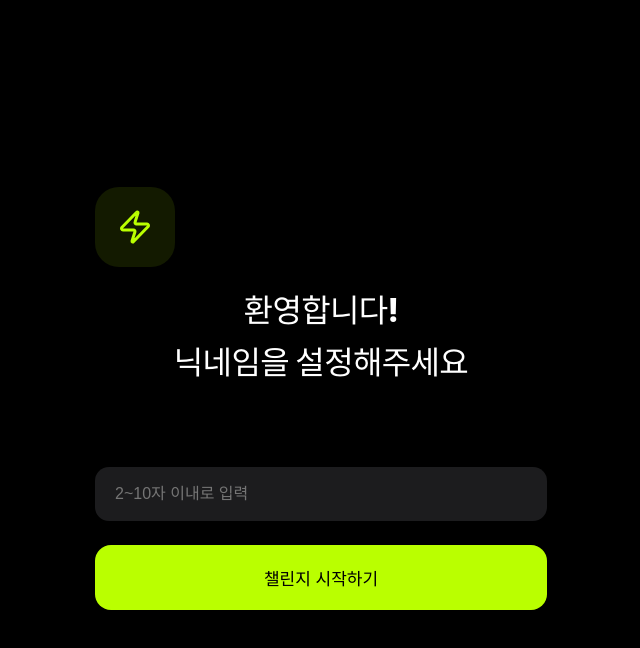
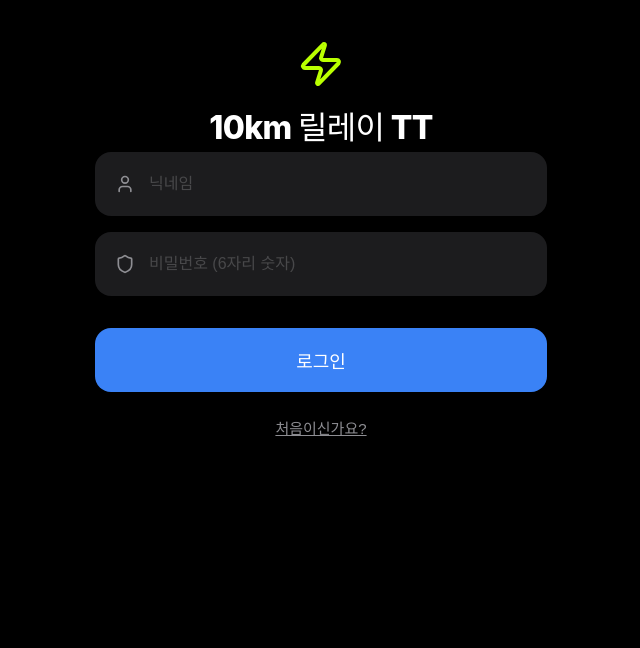
Before and after one commit to pigpo11/Challege_run, a React (Vite) app: page / in a window 1280 px wide. Shown: the top 648 px of the page, without its empty margins (319-959 px from the left). Built offline with nearby package versions, Linux system fonts and the light colour scheme; a web font is replaced by a local one.

Commit message:
Implement multi-step signup and refined login UI based on reference images

```diff
--- a/src/App.css
+++ b/src/App.css
@@ -2784,3 +2784,122 @@
   transform: scale(0.98);
   background: #2c2c2e;
 }
+
+/* Auth & Onboarding Styling */
+.auth-container {
+  padding: 40px 24px;
+  display: flex;
+  flex-direction: column;
+  height: 100%;
+  background-color: #000;
+}
+
+.auth-header {
+  margin-top: 40px;
+  margin-bottom: 60px;
+}
+
+.auth-title {
+  font-size: 28px;
+  font-weight: 800;
+  color: #fff;
+  line-height: 1.3;
+}
+
+.auth-subtitle {
+  font-size: 15px;
+  color: #8e8e93;
+  margin-top: 12px;
+}
+
+.auth-input-group {
+  display: flex;
+  flex-direction: column;
+  gap: 16px;
+}
+
+.auth-input-wrapper {
+  position: relative;
+  display: flex;
+  align-items: center;
+  background: #1c1c1e;
+  border-radius: 16px;
+  padding: 0 20px;
+  height: 64px;
+}
+
+.auth-input-icon {
+  color: #8e8e93;
+  margin-right: 12px;
+}
+
+.auth-input {
+  flex: 1;
+  background: transparent;
+  border: none;
+  color: #fff;
+  font-size: 16px;
+  outline: none;
+}
+
+.auth-input::placeholder {
+  color: #48484a;
+}
+
+.auth-btn-primary {
+  background: #3a82f6;
+  color: #fff;
+  border: none;
+  border-radius: 16px;
+  height: 64px;
+  font-size: 18px;
+  font-weight: 700;
+  margin-top: 32px;
+  cursor: pointer;
+  transition: all 0.2s;
+}
+
+.auth-btn-primary:disabled {
+  background: #1c1c1e;
+  color: #48484a;
+}
+
+.auth-btn-text {
+  background: transparent;
+  border: none;
+  color: #8e8e93;
+  font-size: 15px;
+  text-decoration: underline;
+  margin-top: 24px;
+  cursor: pointer;
+}
+
+.pin-input-container {
+  display: flex;
+  justify-content: space-between;
+  margin-top: 40px;
+}
+
+.pin-dot {
+  width: 48px;
+  height: 56px;
+  background: #1c1c1e;
+  border-radius: 12px;
+  display: flex;
+  align-items: center;
+  justify-content: center;
+  font-size: 24px;
+  color: #fff;
+  font-weight: 700;
+}
+
+.pin-dot.active {
+  border: 2px solid #3a82f6;
+}
+
+.error-msg-premium {
+  color: #ff453a;
+  font-size: 13px;
+  margin-top: 8px;
+  padding-left: 4px;
+}
--- a/src/App.tsx
+++ b/src/App.tsx
@@ -124,42 +124,190 @@ const OnboardingView = ({ onCreate, onJoin, onBack }: { onCreate: (n: string) =>
   );
 };
 
-const LoginView = ({ onLogin, allMembers }: { onLogin: (name: string) => void, allMembers: string[] }) => {
-  const [nickname, setNickname] = useState('');
-  const [error, setError] = useState('');
+const AuthView = ({ onLogin, onSignup, allUserNames }: { onLogin: (name: string, pass: string) => boolean, onSignup: (data: any) => void, allUserNames: string[] }) => {
+  const [mode, setMode] = useState<'login' | 'signup'>('login');
+  const [signupStep, setSignupStep] = useState(1);
+
+  // Login State
+  const [loginName, setLoginName] = useState('');
+  const [loginPass, setLoginPass] = useState('');
+  const [loginError, setLoginError] = useState('');
+
+  // Signup State
+  const [newName, setNewName] = useState('');
+  const [newPass, setNewPass] = useState('');
+  const [confirmPass, setConfirmPass] = useState('');
+  const [newGoal, setNewGoal] = useState('100');
+  const [signupError, setSignupError] = useState('');
 
   const handleLogin = () => {
-    if (!nickname.trim()) return;
-    if (allMembers.includes(nickname.trim())) {
-      setError('중복된 닉네임 입니다.');
-      return;
+    if (!onLogin(loginName, loginPass)) {
+      setLoginError('아이디 또는 비밀번호가 일치하지 않습니다.');
     }
-    onLogin(nickname.trim());
-  };
+  };
+
+  const nextSignupStep = () => {
+    if (signupStep === 1) {
+      if (!newName.trim()) return;
+      if (allUserNames.includes(newName.trim())) {
+        setSignupError('중복된 닉네임 입니다.');
+        return;
+      }
+      setSignupError('');
+    }
+    if (signupStep === 3) {
+      if (newPass !== confirmPass) {
+        setSignupError('비밀번호가 일치하지 않습니다.');
+        return;
+      }
+      setSignupError('');
+    }
+    setSignupStep(prev => prev + 1);
+  };
+
+  const handleSignupComplete = () => {
+    onSignup({
+      name: newName,
+      password: newPass,
+      monthlyGoal: newGoal
+    });
+  };
+
+  const renderSignupStep = () => {
+    switch (signupStep) {
+      case 1: // Nickname
+        return (
+          <div className="auth-container">
+            <div className="auth-header">
+              <h1 className="auth-title">반가워요!<br />닉네임을 알려주세요</h1>
+              <p className="auth-subtitle">챌린지에서 사용할 이름이에요</p>
+            </div>
+            <div className="auth-input-wrapper">
+              <input
+                type="text"
+                className="auth-input"
+                placeholder="닉네임 입력"
+                value={newName}
+                onChange={e => setNewName(e.target.value)}
+                autoFocus
+              />
+            </div>
+            {signupError && <p className="error-msg-premium">{signupError}</p>}
+            <div className="flex-1" />
+            <button className="auth-btn-primary" disabled={!newName.trim()} onClick={nextSignupStep}>다음</button>
+          </div>
+        );
+      case 2: // Password
+        return (
+          <div className="auth-container">
+            <div className="auth-header">
+              <button className="text-gray-500 mb-20" onClick={() => setSignupStep(1)}><ChevronLeft size={24} /></button>
+              <h1 className="auth-title">로그인 시 사용할<br />숫자 6자리를 입력해주세요</h1>
+            </div>
+            <div className="auth-input-wrapper">
+              <input
+                type="password"
+                maxLength={6}
+                className="auth-input text-center tracking-widest font-bold text-24"
+                placeholder="******"
+                value={newPass}
+                onChange={e => setNewPass(e.target.value.replace(/\D/g, ''))}
+                autoFocus
+              />
+            </div>
+            <div className="flex-1" />
+            <button className="auth-btn-primary" disabled={newPass.length < 6} onClick={nextSignupStep}>다음</button>
+          </div>
+        );
+      case 3: // Password Confirm
+        return (
+          <div className="auth-container">
+            <div className="auth-header">
+              <button className="text-gray-500 mb-20" onClick={() => setSignupStep(2)}><ChevronLeft size={24} /></button>
+              <h1 className="auth-title">비밀번호를<br />한 번 더 입력해 주세요</h1>
+            </div>
+            <div className="auth-input-wrapper">
+              <input
+                type="password"
+                maxLength={6}
+                className="auth-input text-center tracking-widest font-bold text-24"
+                placeholder="******"
+                value={confirmPass}
+                onChange={e => setConfirmPass(e.target.value.replace(/\D/g, ''))}
+                autoFocus
+              />
+            </div>
+            {signupError && <p className="error-msg-premium">{signupError}</p>}
+            <div className="flex-1" />
+            <button className="auth-btn-primary" disabled={confirmPass.length < 6} onClick={nextSignupStep}>다음</button>
+          </div>
+        );
+      case 4: // Monthly Goal
+        return (
+          <div className="auth-container">
+            <div className="auth-header">
+              <button className="text-gray-500 mb-20" onClick={() => setSignupStep(3)}><ChevronLeft size={24} /></button>
+              <h1 className="auth-title">이번 달 목표 러닝 마일리지를<br />설정해 주세요</h1>
+              <p className="auth-subtitle">내 속도에 맞는 목표를 정해보세요</p>
+            </div>
+            <div className="auth-input-wrapper">
+              <input
+                type="number"
+                className="auth-input text-24 font-bold"
+                placeholder="100"
+                value={newGoal}
+                onChange={e => setNewGoal(e.target.value)}
+                autoFocus
+              />
+              <span className="text-white font-20 ml-8">km</span>
+            </div>
+            <div className="flex-1" />
+            <button className="auth-btn-primary" onClick={handleSignupComplete}>시작하기</button>
+          </div>
+        );
+      default: return null;
+    }
+  };
+
+  if (mode === 'signup') return renderSignupStep();
 
   return (
-    <div className="page-container flex flex-col justify-center h-full px-24 bg-black">
-      <div className="text-center mb-80">
-        <div className="onboarding-icon-box mx-auto mb-20">
-          <Zap size={36} className="text-green" />
+    <div className="auth-container">
+      <div className="flex-center flex-col py-60">
+        <Zap size={48} className="text-green mb-16" />
+        <h1 className="text-white text-32 bold">10km 릴레이 TT</h1>
+      </div>
+
+      <div className="auth-input-group">
+        <div className="auth-input-wrapper">
+          <User className="auth-input-icon" size={20} />
+          <input
+            type="text"
+            className="auth-input"
+            placeholder="닉네임"
+            value={loginName}
+            onChange={e => setLoginName(e.target.value)}
+          />
         </div>
-        <h1 className="text-white text-32 bold tracking-tight">환영합니다!</h1>
-        <h1 className="text-white text-32 bold tracking-tight mt-4">닉네임을 설정해주세요</h1>
-      </div>
-
-      <div className="onboarding-fields">
-        <input
-          type="text"
-          className="fit-input-lg"
-          placeholder="2~10자 이내로 입력"
-          value={nickname}
-          onChange={e => { setNickname(e.target.value); setError(''); }}
-          autoFocus
-        />
-        {error && <p className="text-red-dim font-12 mt-8 ml-4">{error}</p>}
-        <button className="btn-primary-lg mt-24" onClick={handleLogin}>
-          챌린지 시작하기
-        </button>
+        <div className="auth-input-wrapper">
+          <Shield className="auth-input-icon" size={20} />
+          <input
+            type="password"
+            maxLength={6}
+            className="auth-input"
+            placeholder="비밀번호 (6자리 숫자)"
+            value={loginPass}
+            onChange={e => setLoginPass(e.target.value.replace(/\D/g, ''))}
+          />
+        </div>
+      </div>
+
+      {loginError && <p className="error-msg-premium">{loginError}</p>}
+
+      <button className="auth-btn-primary" onClick={handleLogin}>로그인</button>
+
+      <div className="text-center">
+        <button className="auth-btn-text" onClick={() => setMode('signup')}>처음이신가요?</button>
       </div>
     </div>
   );
@@ -1773,7 +1921,7 @@ const LeaderView = ({
     <div className="admin-content-fade px-16 pb-60">
       <h4 className="text-gray-700 font-12 bold uppercase tracking-widest mb-16">전체 멤버 ({allMembers.length})</h4>
       <div className="flex flex-col gap-8">
-        {allMembers.map(m => {
+        {allMembers.map((m: any) => {
           const memberTeam = groupTeams.find(t => t.members.includes(m));
           return (
             <div key={m} className="card member-info-card-v2">
@@ -1860,19 +2008,24 @@ const App: React.FC = () => {
   const [editingMission, setEditingMission] = useState<Mission | null>(null);
   const [showOnboarding, setShowOnboarding] = useState(false);
 
+  const [allUsers, setAllUsers] = useState<any[]>(() => {
+    const saved = localStorage.getItem('allUsers');
+    return saved ? JSON.parse(saved) : [];
+  });
+
   const [userInfo, setUserInfo] = useState(() => {
     const saved = localStorage.getItem('userInfo');
     return saved ? JSON.parse(saved) : {
       name: '',
       profilePic: null as string | null,
       statusMessage: '러닝 열정 폭발 🔥',
-      monthlyDistance: '42.1',
+      monthlyDistance: '0',
       lastUpdatedMonth: new Date().getMonth() + 1,
       pbs: {
-        '1KM': "03'45\"",
-        '3KM': "12'20\"",
-        '5KM': "21'10\"",
-        '10KM': "44'30\""
+        '1KM': "00'00\"",
+        '3KM': "00'00\"",
+        '5KM': "00'00\"",
+        '10KM': "00'00\""
       },
       monthlyGoal: '100'
     };
@@ -1903,6 +2056,7 @@ const App: React.FC = () => {
   // Sync state to localStorage
   useEffect(() => {
     localStorage.setItem('userInfo', JSON.stringify(userInfo));
+    localStorage.setItem('allUsers', JSON.stringify(allUsers));
     localStorage.setItem('groups', JSON.stringify(groups));
     localStorage.setItem('teams', JSON.stringify(teams));
     localStorage.setItem('missions', JSON.stringify(missions));
@@ -1913,7 +2067,7 @@ const App: React.FC = () => {
     else localStorage.removeItem('userTeamId');
     localStorage.setItem('userRole', userRole);
     localStorage.setItem('viewMode', viewMode);
-  }, [userInfo, groups, teams, missions, groupMembers, userGroupId, userTeamId, userRole, viewMode]);
+  }, [userInfo, allUsers, groups, teams, missions, groupMembers, userGroupId, userTeamId, userRole, viewMode]);
 
   const [challenges, setChallenges] = useState<WeeklyChallenge[]>([
     { id: 'c1', week: 1, title: '베이스라인 설정', description: '1/3/5km 개인 TT 측정 및 목표 설정', recordFields: [{ id: '1KM', label: '1KM', placeholder: '00:00', unit: '' }, { id: '3KM', label: '3KM', placeholder: '00:00', unit: '' }, { id: '5KM', label: '5KM', placeholder: '00:00', unit: '' }] },
@@ -1926,33 +2080,33 @@ const App: React.FC = () => {
   ]);
 
   const addChallenge = () => {
-    const nextWeek = challenges.length > 0 ? Math.max(...challenges.map(c => c.week)) + 1 : 1;
+    const nextWeek = challenges.length > 0 ? Math.max(...challenges.map((c: any) => c.week)) + 1 : 1;
     const newChallenge: WeeklyChallenge = {
       id: `c${Date.now()}`,
       week: nextWeek,
       title: '새로운 훈련',
       description: '훈련 내용을 입력해주세요.'
     };
-    setChallenges(prev => [...prev, newChallenge]);
+    setChallenges((prev: any) => [...prev, newChallenge]);
   };
 
   const updateChallenge = (id: string, title: string, desc: string, fields?: any[]) => {
-    setChallenges(prev => prev.map(c => c.id === id ? { ...c, title, description: desc, recordFields: fields || c.recordFields } : c));
+    setChallenges((prev: any) => prev.map((c: any) => c.id === id ? { ...c, title, description: desc, recordFields: fields || c.recordFields } : c));
   };
 
   const deleteChallenge = (id: string) => {
     if (window.confirm('이 주차의 챌린지를 삭제하시겠습니까?')) {
-      setChallenges(prev => prev.filter(c => c.id !== id));
+      setChallenges((prev: any) => prev.filter((c: any) => c.id !== id));
     }
   };
 
   const handleCreateGroup = (name: string) => {
     const newGroupId = `g${Date.now()}`;
-    setGroups(prev => [...prev, { id: newGroupId, name, leaderId: 'me', inviteCode: Math.random().toString(36).substring(2, 8).toUpperCase(), totalScore: 0, totalDistance: 0 }]);
+    setGroups((prev: any) => [...prev, { id: newGroupId, name, leaderId: 'me', inviteCode: Math.random().toString(36).substring(2, 8).toUpperCase(), totalScore: 0, totalDistance: 0 }]);
     setUserGroupId(newGroupId);
     setUserRole('leader');
     const newTeamId = `t${Date.now()}`;
-    setTeams(prev => [...prev, { id: newTeamId, groupId: newGroupId, name: `${name} 01팀`, members: [userInfo.name] }]);
+    setTeams((prev: any) => [...prev, { id: newTeamId, groupId: newGroupId, name: `${name} 01팀`, members: [userInfo.name] }]);
     setUserTeamId(newTeamId);
     setShowOnboarding(false);
     setViewMode('group');
@@ -1964,11 +2118,11 @@ const App: React.FC = () => {
     if (group) {
       setUserGroupId(group.id);
       setUserRole('user');
-      const groupTeams = teams.filter(t => t.groupId === group.id);
+      const groupTeams = teams.filter((t: any) => t.groupId === group.id);
       if (groupTeams.length > 0) {
         const targetTeamId = groupTeams[0].id;
         setUserTeamId(targetTeamId);
-        setTeams(prev => prev.map(t => t.id === targetTeamId ? { ...t, members: t.members.includes(userInfo.name) ? t.members : [...t.members, userInfo.name] } : t));
+        setTeams((prev: any) => prev.map((t: any) => t.id === targetTeamId ? { ...t, members: t.members.includes(userInfo.name) ? t.members : [...t.members, userInfo.name] } : t));
       }
       setShowOnboarding(false);
       setViewMode('group');
@@ -1977,14 +2131,14 @@ const App: React.FC = () => {
   };
 
   const handleUpdateProfile = (name: string, status: string, pic: string | null, dist: string, pbs: any, goal?: string) => {
-    setUserInfo(prev => ({ ...prev, name, statusMessage: status, profilePic: pic, monthlyDistance: dist, pbs, monthlyGoal: goal || prev.monthlyGoal }));
-  };
-
-  const approveMission = (missionId: string) => setMissions(prev => prev.map(m => m.id === missionId ? { ...m, status: 'approved' } : m));
+    setUserInfo((prev: any) => ({ ...prev, name, statusMessage: status, profilePic: pic, monthlyDistance: dist, pbs, monthlyGoal: goal || prev.monthlyGoal }));
+  };
+
+  const approveMission = (missionId: string) => setMissions((prev: any) => prev.map((m: any) => m.id === missionId ? { ...m, status: 'approved' } : m));
 
   const submitMission = (records: any, photos: string[], distance: string) => {
     if (editingMission) {
-      setMissions(prev => prev.map(m => m.id === editingMission.id ? {
+      setMissions((prev: any) => prev.map((m: any) => m.id === editingMission.id ? {
         ...m,
         records,
         images: photos,
@@ -2005,7 +2159,7 @@ const App: React.FC = () => {
 
     // 1. 개인 마일리지는 개인 화면에서 제출할 때만 OCR 거리만큼 추가됨
     if (isIndividual) {
-      setUserInfo(prev => {
+      setUserInfo((prev: any) => {
         const isNewMonth = prev.lastUpdatedMonth !== currentMonth;
         const baseDist = isNewMonth ? 0 : parseFloat(prev.monthlyDistance);
         return {
@@ -2018,10 +2172,10 @@ const App: React.FC = () => {
 
     // 2. 그룹 활동은 그룹 인증일 때만 추가 (승인 전에도 누적할지 여부는 비즈니스 로직에 따름, 일단 기존 유지)
     if (!isIndividual && userGroupId) {
-      setGroups(prev => prev.map(g => g.id === userGroupId ? { ...g, totalDistance: (g.totalDistance || 0) + addedDist } : g));
+      setGroups((prev: any) => prev.map((g: any) => g.id === userGroupId ? { ...g, totalDistance: (g.totalDistance || 0) + addedDist } : g));
     }
 
-    setMissions(prev => {
+    setMissions((prev: any) => {
       // 주차별로 여러 번 인증이 가능하도록 필터링 로직 제거
       const missionTypeTag = isIndividual ? '개인 러닝' : '챌린지 인증';
 
@@ -2047,13 +2201,13 @@ const App: React.FC = () => {
 
 
   const likeMission = (id: string) => {
-    setMissions(prev => prev.map(m => {
+    setMissions((prev: any) => prev.map((m: any) => {
       if (m.id !== id) return m;
       const isLiked = m.likedBy.includes(userInfo.name);
       return {
         ...m,
         likedBy: isLiked
-          ? m.likedBy.filter(name => name !== userInfo.name)
+          ? m.likedBy.filter((name: string) => name !== userInfo.name)
           : [...m.likedBy, userInfo.name]
       };
     }));
@@ -2066,20 +2220,20 @@ const App: React.FC = () => {
       text,
       timestamp: '방금 전'
     };
-    setMissions(prev => prev.map(m => m.id === missionId ? { ...m, comments: [...m.comments, newComment] } : m));
+    setMissions((prev: any) => prev.map((m: any) => m.id === missionId ? { ...m, comments: [...m.comments, newComment] } : m));
   };
 
   const deleteMission = (id: string) => {
     if (window.confirm('인증 게시물을 삭제하시겠습니까?')) {
-      setMissions(prev => prev.filter(m => m.id !== id));
+      setMissions((prev: any) => prev.filter((m: any) => m.id !== id));
     }
   };
 
   const deleteComment = (missionId: string, commentId: string) => {
     if (window.confirm('댓글을 삭제하시겠습니까?')) {
-      setMissions(prev => prev.map(m =>
+      setMissions((prev: any) => prev.map((m: any) =>
         m.id === missionId
-          ? { ...m, comments: m.comments.filter(c => c.id !== commentId) }
+          ? { ...m, comments: m.comments.filter((c: any) => c.id !== commentId) }
           : m
       ));
     }
@@ -2103,43 +2257,63 @@ const App: React.FC = () => {
   const addTeam = () => {
     if (!userGroupId) return;
     const newTeamId = `t${Date.now()}`;
-    const newTeamCount = teams.filter(t => t.groupId === userGroupId).length + 1;
-    setTeams(prev => [...prev, { id: newTeamId, groupId: userGroupId, name: `새 팀 ${newTeamCount}`, members: [] }]);
+    const newTeamCount = teams.filter((t: any) => t.groupId === userGroupId).length + 1;
+    setTeams((prev: any) => [...prev, { id: newTeamId, groupId: userGroupId, name: `새 팀 ${newTeamCount}`, members: [] }]);
   };
 
   const renameTeam = (teamId: string, newName: string) => {
-    setTeams(prev => prev.map(t => t.id === teamId ? { ...t, name: newName } : t));
+    setTeams((prev: any) => prev.map((t: any) => t.id === teamId ? { ...t, name: newName } : t));
   };
 
   const deleteTeam = (teamId: string) => {
     if (window.confirm('팀을 삭제하시겠습니까?')) {
-      setTeams(prev => prev.filter(t => t.id !== teamId));
+      setTeams((prev: any) => prev.filter((t: any) => t.id !== teamId));
     }
   };
 
   const addMember = (teamId: string, memberName: string) => {
     if (!memberName.trim()) return;
-    setTeams(prev => prev.map(t => t.id === teamId ? { ...t, members: [...t.members, memberName.trim()] } : t));
+    setTeams((prev: any) => prev.map((t: any) => t.id === teamId ? { ...t, members: [...t.members, memberName.trim()] } : t));
   };
 
   const removeMember = (teamId: string, memberName: string) => {
-    setTeams(prev => prev.map(t => t.id === teamId ? { ...t, members: t.members.filter(m => m !== memberName) } : t));
+    setTeams((prev: any) => prev.map((t: any) => t.id === teamId ? { ...t, members: t.members.filter((m: any) => m !== memberName) } : t));
   };
 
   const kickMember = (name: string) => {
     if (window.confirm(`${name} 멤버를 내보내시겠습니까?`)) {
-      setGroupMembers(prev => prev.filter(m => m !== name));
-      setTeams(prev => prev.map(t => ({ ...t, members: t.members.filter(m => m !== name) })));
+      setGroupMembers((prev: any) => prev.filter((m: any) => m !== name));
+      setTeams((prev: any) => prev.map((t: any) => ({ ...t, members: t.members.filter((m: any) => m !== name) })));
     }
   };
 
-  const handleLoginSubmit = (name: string) => {
-    setUserInfo(prev => ({ ...prev, name }));
-    setGroupMembers(prev => prev.includes(name) ? prev : [...prev, name]);
+  const handleLoginSubmit = (name: string, pass: string) => {
+    const user = allUsers.find(u => u.name === name && u.password === pass);
+    if (user) {
+      setUserInfo(user);
+      return true;
+    }
+    return false;
+  };
+
+  const handleSignupSubmit = (data: any) => {
+    const newUser = {
+      name: data.name,
+      password: data.password,
+      profilePic: null,
+      statusMessage: '러닝 열정 폭발 🔥',
+      monthlyDistance: '0',
+      lastUpdatedMonth: new Date().getMonth() + 1,
+      pbs: { '1KM': "00'00\"", '3KM': "00'00\"", '5KM': "00'00\"", '10KM': "00'00\"" },
+      monthlyGoal: data.monthlyGoal
+    };
+    setAllUsers((prev: any[]) => [...prev, newUser]);
+    setGroupMembers((prev: string[]) => [...prev, newUser.name]);
+    setUserInfo(newUser);
   };
 
   const renderContent = () => {
-    if (!userInfo.name) return <LoginView onLogin={handleLoginSubmit} allMembers={groupMembers} />;
+    if (!userInfo.name) return <AuthView onLogin={handleLoginSubmit} onSignup={handleSignupSubmit} allUserNames={allUsers.map(u => u.name)} />;
     if (showOnboarding) return <OnboardingView onCreate={handleCreateGroup} onJoin={handleJoinGroup} onBack={() => setShowOnboarding(false)} />;
     if (isInputView) return <MissionInputView onBack={() => setIsInputView(false)} onSubmit={submitMission} isGroup={viewMode === 'group'} challenge={challenges.find(c => c.week === currentPeriod)} />;
 
@@ -2160,8 +2334,8 @@ const App: React.FC = () => {
         );
       case 'community':
         const filteredMissions = viewWeek
-          ? missions.filter(m => m.week === viewWeek && m.status === 'approved')
-          : missions.filter(m => m.status === 'approved');
+          ? missions.filter((m: any) => m.week === viewWeek && m.status === 'approved')
+          : missions.filter((m: any) => m.status === 'approved');
         return (
           <WeeklyFeedView
             week={viewWeek}
```
